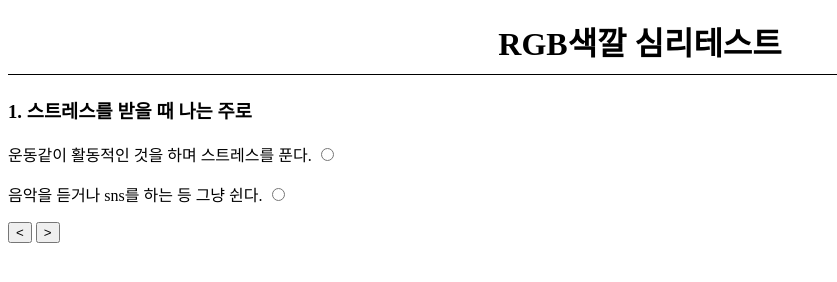
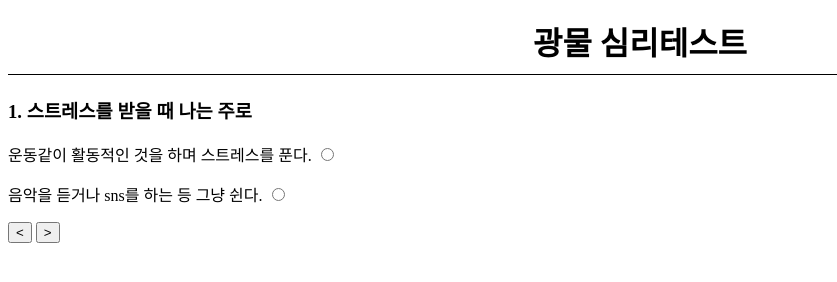
Before and after one commit to kimhanul-max/mineral-test, a plain HTML site: page test.html in a window 1280 px wide. Shown: the whole page, without its empty margins (0-837 px from the left). Drawn offline with Linux system fonts and the light colour scheme.

Commit message:
change-title

```diff
--- a/test.html
+++ b/test.html
@@ -4,9 +4,9 @@
     <meta charset="UTF-8">
     <meta name="viewport" content="width=device-width, initial-scale=1.0">
     <link rel="stylesheet" href="style.css">
-    <title>RGB 색깔 심리테스트</title>
+    <title>광물 심리테스트</title>
 </head>
-    <h1>RGB색깔 심리테스트</h1>
+    <h1>광물 심리테스트</h1>
     <body>
         <div class="qcontainer">
             <!--검정 < 파랑 < 초록 < 빨강 < 하양 -->
```
Also changed, not shown: index.html (+1 -1 lines).
